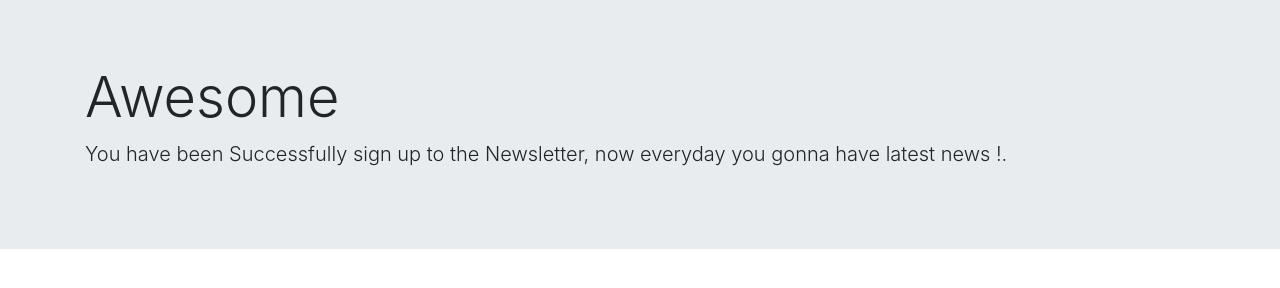
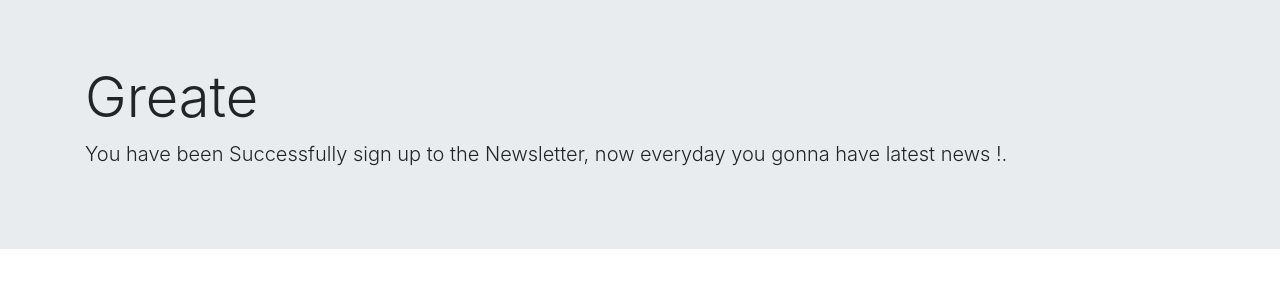
Before and after one commit to Goldi12/Newsletter-Signup, a website: page success.html in a window 1280 px wide. Drawn offline with nearby package versions, Linux system fonts and the light colour scheme.

Commit message:
Change success page h1

```diff
--- a/success.html
+++ b/success.html
@@ -11,7 +11,7 @@
 <body>
   <div class="jumbotron jumbotron-fluid">
     <div class="container">
-      <h1 class="display-4">Awesome </h1>
+      <h1 class="display-4">Greate</h1>
       <p class="lead">You have been Successfully sign up to the Newsletter, now everyday you gonna have latest news !.</p>
     </div>
   </div>
```
